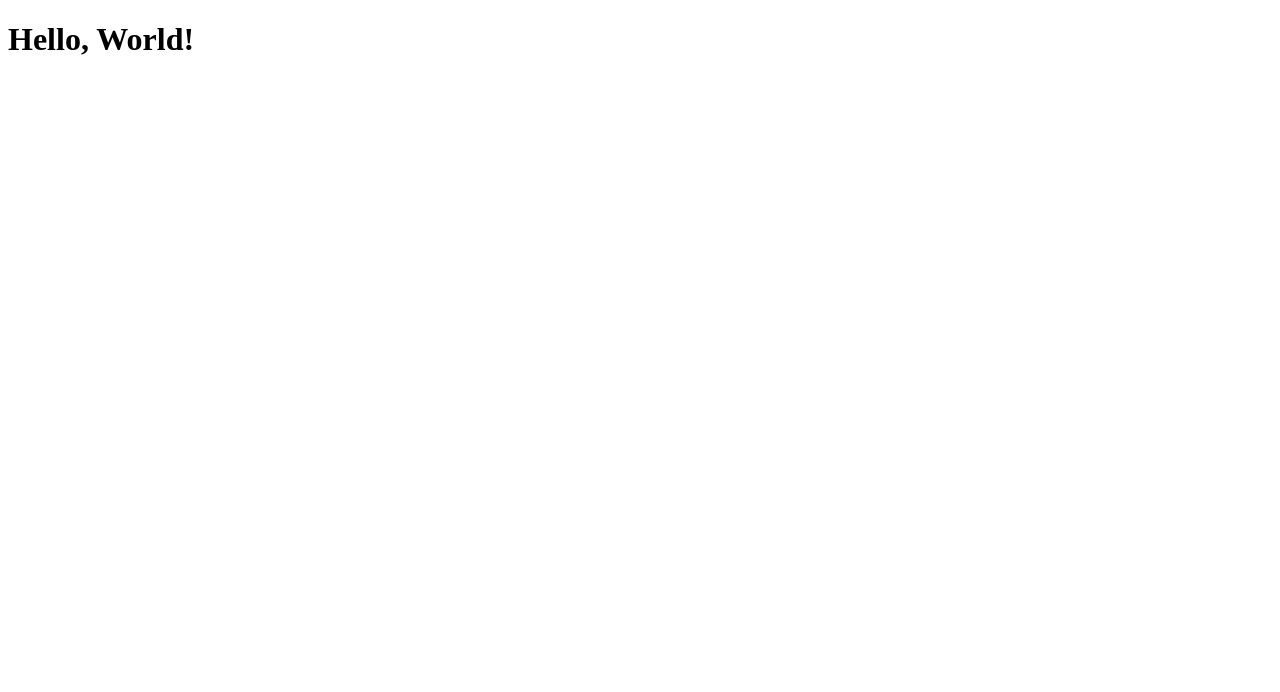
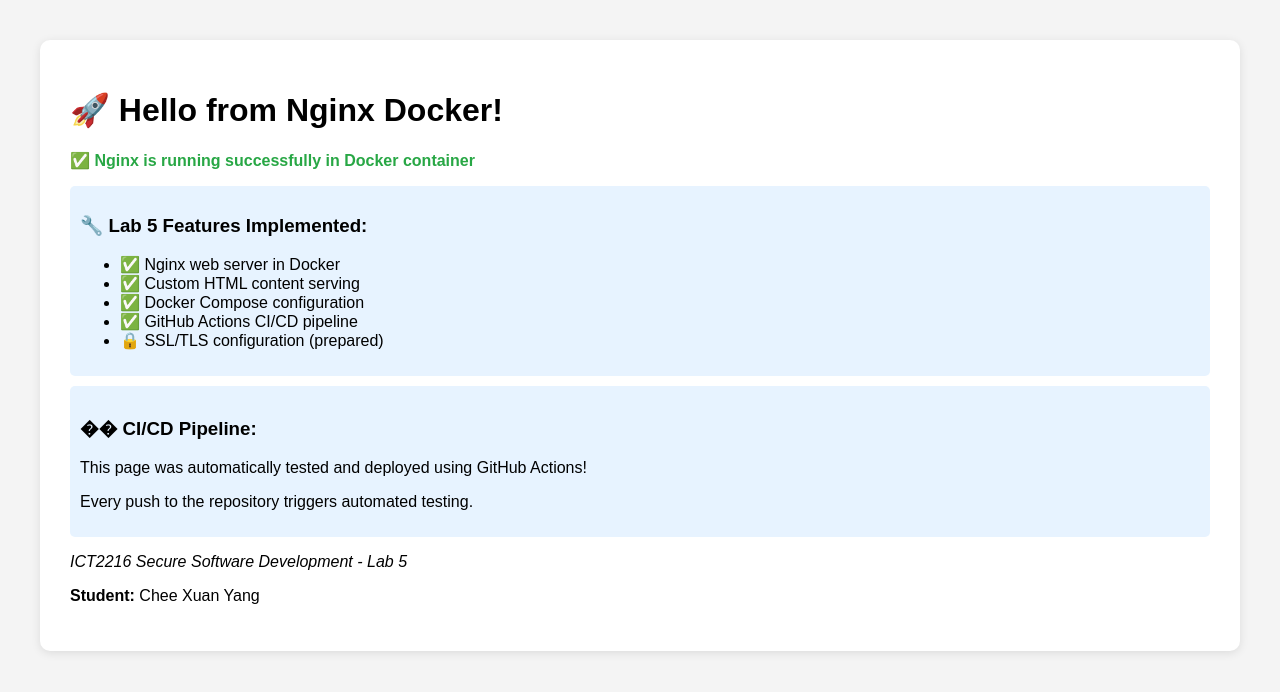
Before and after one commit to cheesexuanyang/lab5-docker-nginx, a plain HTML site: page nginx-proxy/index.html in a window 1280 px wide. Drawn offline with Linux system fonts and the light colour scheme.

Commit message:
Add GitHub Actions CI/CD pipeline and update HTML

```diff
--- a/nginx-proxy/index.html
+++ b/nginx-proxy/index.html
@@ -1,9 +1,40 @@
 <!DOCTYPE html>
 <html>
-    <head>
-        <title>Hello World</title>
-    </head>
-    <body>
-        <h1>Hello, World!</h1>
-    </body>
+<head>
+    <title>Lab 5 - Nginx Docker with CI/CD</title>
+    <style>
+        body { font-family: Arial, sans-serif; margin: 40px; background: #f4f4f4; }
+        .container { background: white; padding: 30px; border-radius: 10px; box-shadow: 0 2px 10px rgba(0,0,0,0.1); }
+        .status { color: #28a745; font-weight: bold; }
+        .feature { background: #e7f3ff; padding: 10px; margin: 10px 0; border-radius: 5px; }
+    </style>
+</head>
+<body>
+    <div class="container">
+        <h1>🚀 Hello from Nginx Docker!</h1>
+        <p class="status">✅ Nginx is running successfully in Docker container</p>
+
+        <div class="feature">
+            <h3>🔧 Lab 5 Features Implemented:</h3>
+            <ul>
+                <li>✅ Nginx web server in Docker</li>
+                <li>✅ Custom HTML content serving</li>
+                <li>✅ Docker Compose configuration</li>
+                <li>✅ GitHub Actions CI/CD pipeline</li>
+                <li>🔒 SSL/TLS configuration (prepared)</li>
+            </ul>
+        </div>
+
+        <div class="feature">
+            <h3>�� CI/CD Pipeline:</h3>
+            <p>This page was automatically tested and deployed using GitHub Actions!</p>
+            <p>Every push to the repository triggers automated testing.</p>
+        </div>
+
+        <footer>
+            <p><em>ICT2216 Secure Software Development - Lab 5</em></p>
+            <p><strong>Student:</strong> Chee Xuan Yang</p>
+        </footer>
+    </div>
+</body>
 </html>
```
Also changed, not shown: 1 other file.
